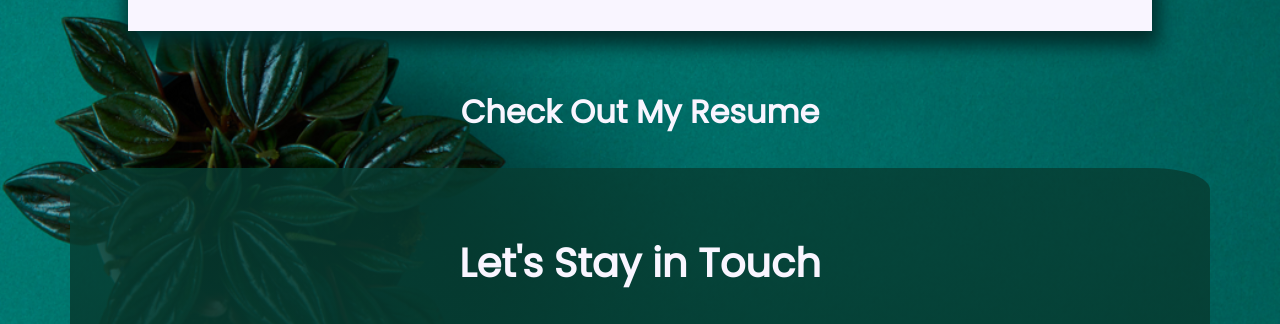
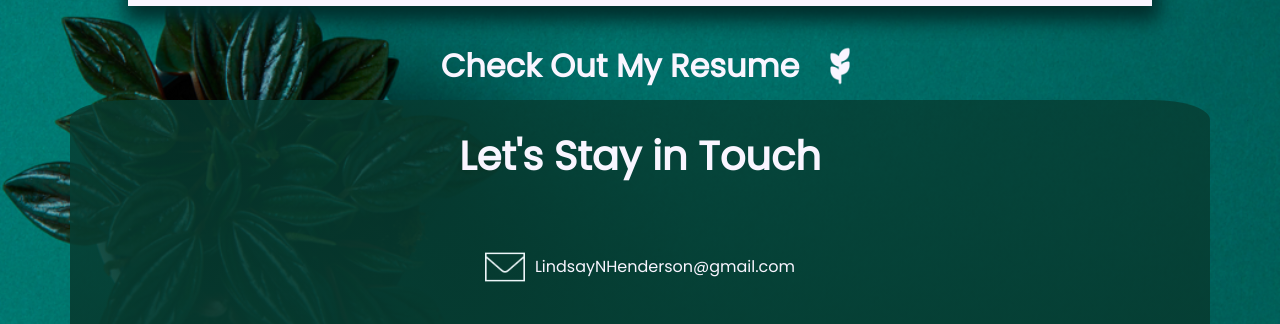
Before and after one commit to lindsay-henderson/lindsay-henderson-resume, a React (Create React App) app: page / in a window 1280 px wide. Shown: the part 2364-2688 px from the top of the page. Built offline with nearby package versions, Linux system fonts and the light colour scheme.

Commit message:
set leaf icon to change color on hover

```diff
--- a/src/components/Resume.jsx
+++ b/src/components/Resume.jsx
@@ -8,7 +8,16 @@ function Resume() {
   return (
     <div className='resume-details' id='resume'>
       <div className="resume">
-        <NavLink to={pdf} target="_blank"><h1>Check Out My Resume</h1></NavLink>
+        <NavLink to={pdf} target="_blank" id='resume-link'>
+        <div id='test2'><h1>Check Out My Resume</h1>
+        <img className="gold" src="./leaves-gold.png" alt="leaf silouette" />
+        </div>
+        <div className='test1'>
+        <img className='light' src='./leaves-light.png' alt='leaf silouette'/>
+        </div>
+        </NavLink>
+
+
       </div>
     </div>
   )
--- a/src/styles/resume.css
+++ b/src/styles/resume.css
@@ -29,13 +29,43 @@
   margin: 0;
 }
 
-a > h1:hover {
-  color: #f9a03f;
+#test2 , #resume-link {
+  display: flex;
+  flex-direction: row;
+}
+
+.test1,
+#test2 {
+  display: flex;
+  align-items: center;
+}
+
+h1 {
+  margin:0;
+}
+.gold {
+  display: none
+}
+
+.light {
+  display: inline;
+}
+
+h1:hover + .gold {
+  display: inline;
+}
+
+h1:hover {
+  color:#F9A03F;
+}
+
+#test2:hover + .test1 {
+  display: none;
 }
 
 @media screen and (min-width: 700px){
   h1 {
-    width: 600px;
+    width: 400px;
     text-align: center;
   }
 }
```
